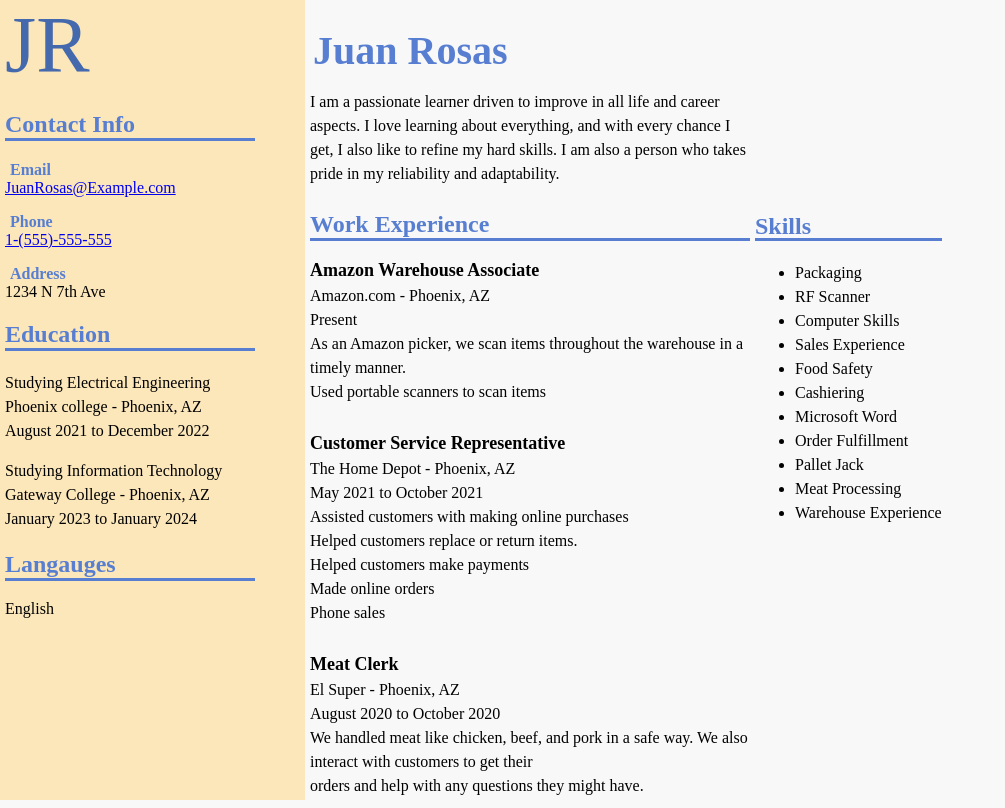
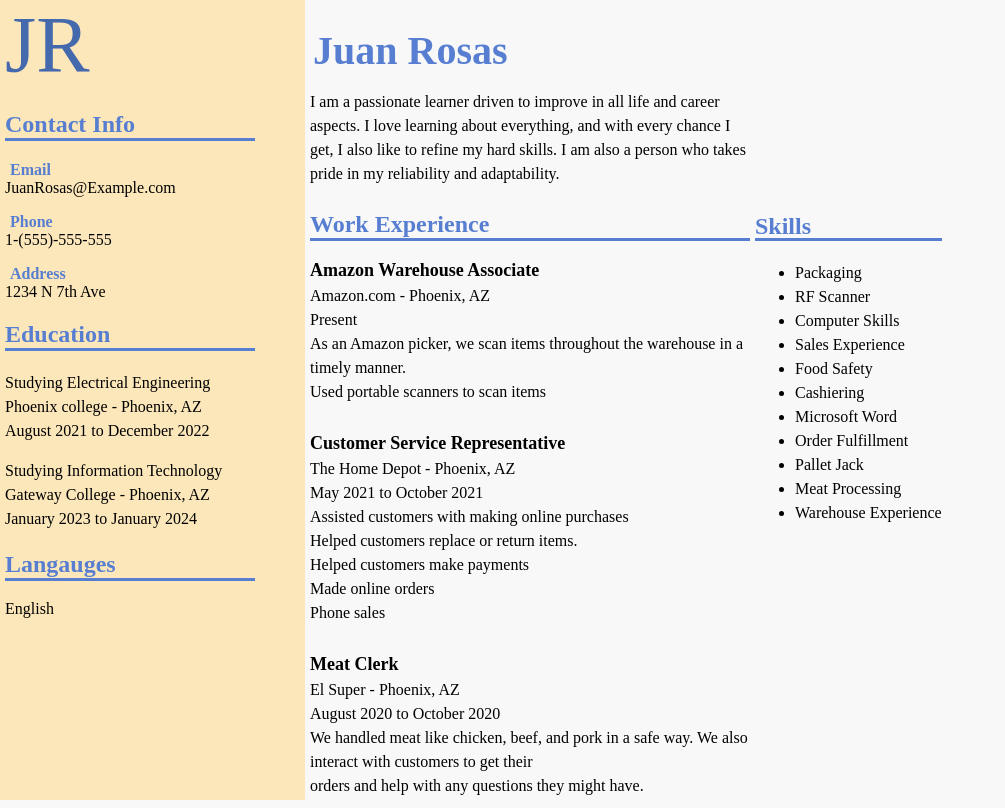
Before and after one commit to juanphx20/resume, a plain HTML site: page index.html in a window 1280 px wide. Shown: the whole page, without its empty margins (0-1005 px from the left). Drawn offline with Linux system fonts and the light colour scheme.

Commit message:
Update style.css

```diff
--- a/style.css
+++ b/style.css
@@ -77,13 +77,11 @@ body {
 
 .resume-page {
   display: flex;
-
-
 }
 
 .section-2 {
   width: 450px;
-  height:800px;
+  height: 800px;
 }
 
 .section-1 {
@@ -100,14 +98,17 @@ body {
   padding-left: 5px;
 }
 
-.section-3-header{
+.section-3-header {
   margin-top: 214px;
   border-bottom: solid rgb(87, 126, 209) 3px;
   color: rgb(87, 126, 209);
-
 }
-.section-3-div{
-  width:auto;
+.section-3-div {
+  width: auto;
   line-height: 1.5em;
   height: 800px;
 }
+.links{
+text-decoration: none;
+color: black;
+}
```
